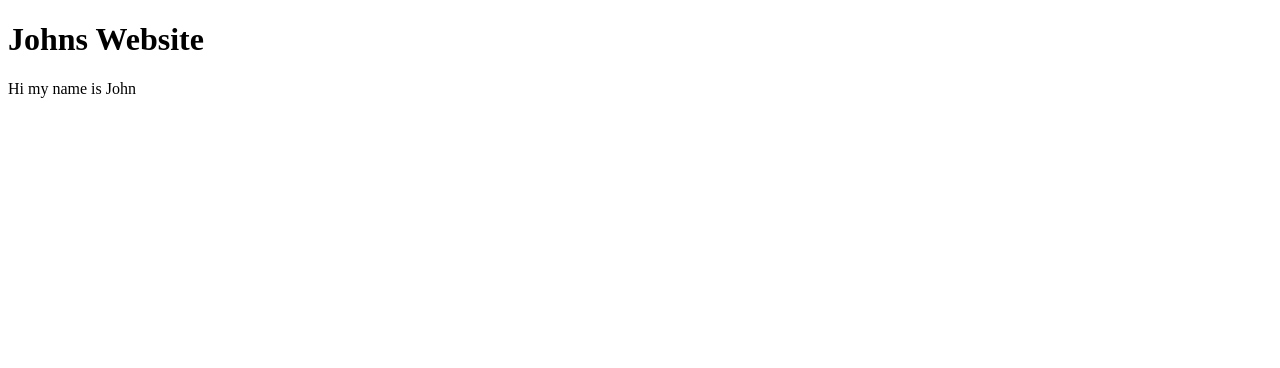
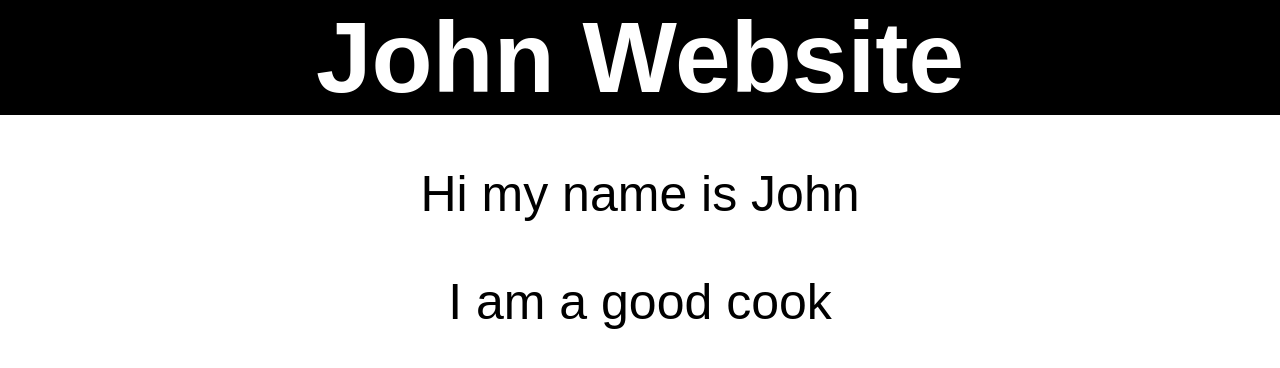
Before and after one commit to TitanJoe/Johns-Website, a plain HTML site: page index.html in a window 1280 px wide. Drawn offline with Linux system fonts and the light colour scheme.

Commit message:
Added css

```diff
--- a/assets/css/style.css
+++ b/assets/css/style.css
@@ -0,0 +1,21 @@
+body {
+    font-family: 'Heebo', sans-serif;
+    margin: 0;
+}
+
+#header {
+    background-color: black;
+    padding: 0 0 0 0;
+}
+
+#header h1 {
+    margin: 0 0 0 0;
+    color: white;
+    font-size: 100px;
+    text-align: center;
+}
+
+#section p {
+    text-align: center;
+    font-size: 50px;
+}
--- a/index.html
+++ b/index.html
@@ -12,10 +12,11 @@
 </head>
 
 <body>
-    <header>
-        <h1>Johns Website</h1>
+    <header id="header">
+        <h1>John Website</h1>
     </header>
-    <section>
+    <section id="section">
         <p>Hi my name is John</p>
+        <p>I am a good cook</p>
     </section>
 </body>
```
